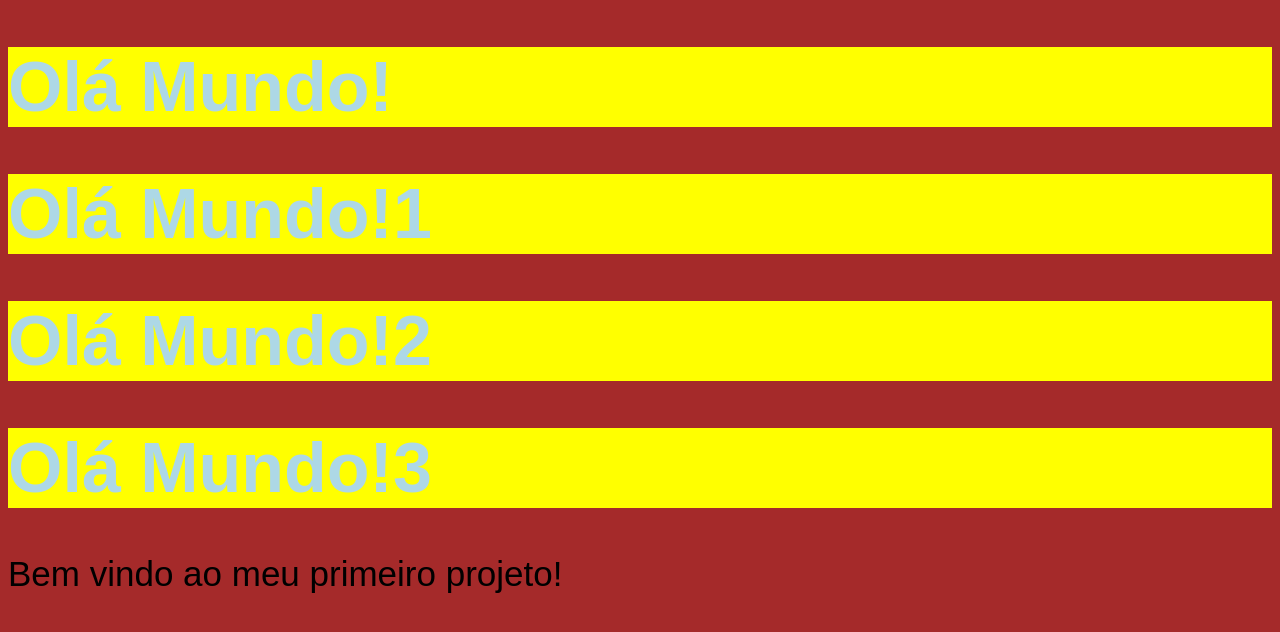
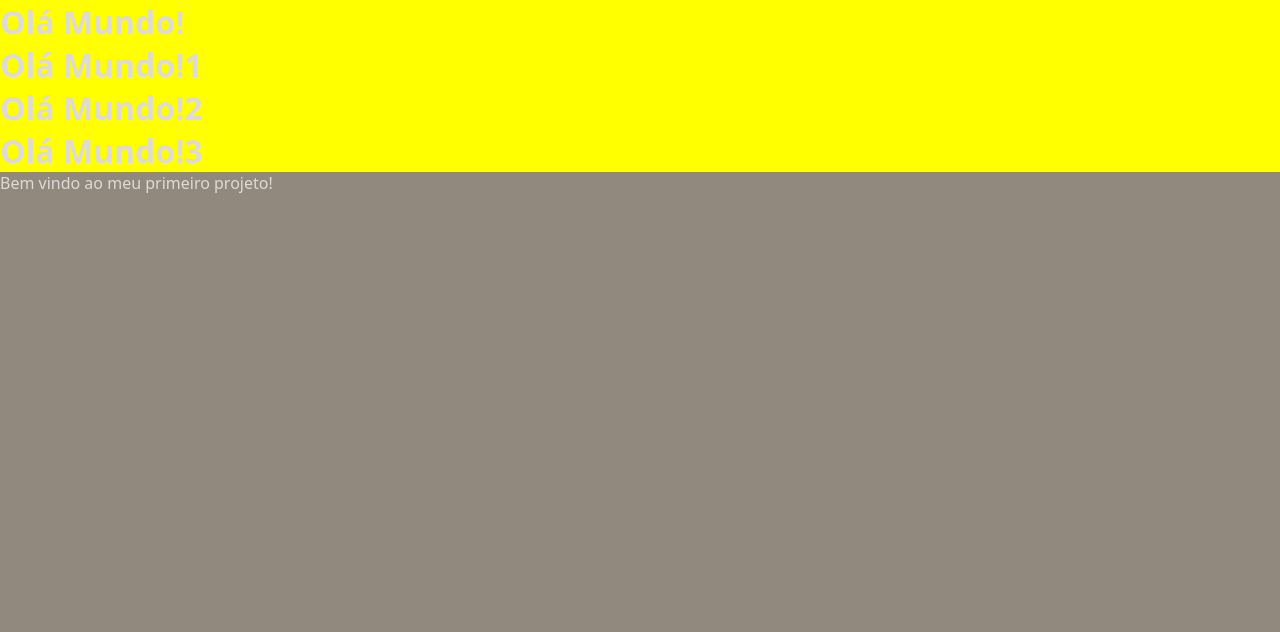
Before and after one commit to Guto-stack/chronos-pomodoro, a React (Vite) app: page / in a window 1280 px wide. Shown: the top 632 px of the page. Built offline with nearby package versions, Linux system fonts and the light colour scheme.

Commit message:
inicio da configuração de cores

```diff
--- a/src/style/global.css
+++ b/src/style/global.css
@@ -1,9 +1,16 @@
-body{
-    background-color: brown;
-    font-family : sans-serif;
-    font-size : 35px;
+* {
+    margin: 0;
+    padding: 0;
+    box-sizing: border-box;
 }
 
-h1{
-    color: var(--primary);
+html {
+    font-size: 62.5%;
 }
+
+body{
+    font-family: system-ui, -apple-system, BlinkMacSystemFont, 'Segoe UI', Roboto, Oxygen, Ubuntu, Cantarell, 'Open Sans', 'Helvetica Neue', sans-serif;
+    font-size: 1.6rem; /* 16px*/
+    background: var(--gray-900);
+    color: var(--text-default);
+}
--- a/src/style/theme.css
+++ b/src/style/theme.css
@@ -1,3 +1,37 @@
 :root{
-    --primary: lightblue;
+    --gray-100: #dedad5;
+    --gray-200: #d5d0c8;
+    --gray-300: #ccc7c0;
+    --gray-400: #c4bdb5;
+    --gray-500: #bbb3aa;
+    --gray-600: #b2a99f;
+    --gray-700: #aaa094;
+    --gray-800: #A19689;
+    --gray-900: #91897e;
+
+    --primary-light: #cc99ff;
+    --primary: #9966ff;
+    --primary-dark: #6633ff;
+
+    --link-color: #9966ff;
+    --link-hover: #6633ff;
+
+    --sucess: #00b300;
+    --warning: #ffcc00;
+    --error: #ff3300;
+    --info: #0099ff;
+
+    --text-over-primary: #91897e;
+    --text-over-primary-dark: #dedad5;
+    --text-over-primary-light: #91897e;
+    --text-over-sucess: #91897e;
+    --text-over-warning: #91897e;
+    --text-over-error: #dedad5;
+    --text-over-info: #91897e;
+
+    --text-default: #dedad5;
+    --text-muted: #ccc7c0;
+
+    --disabled: #aaa094;
+    --text-disabled: #c4bdb5;
 }
```
